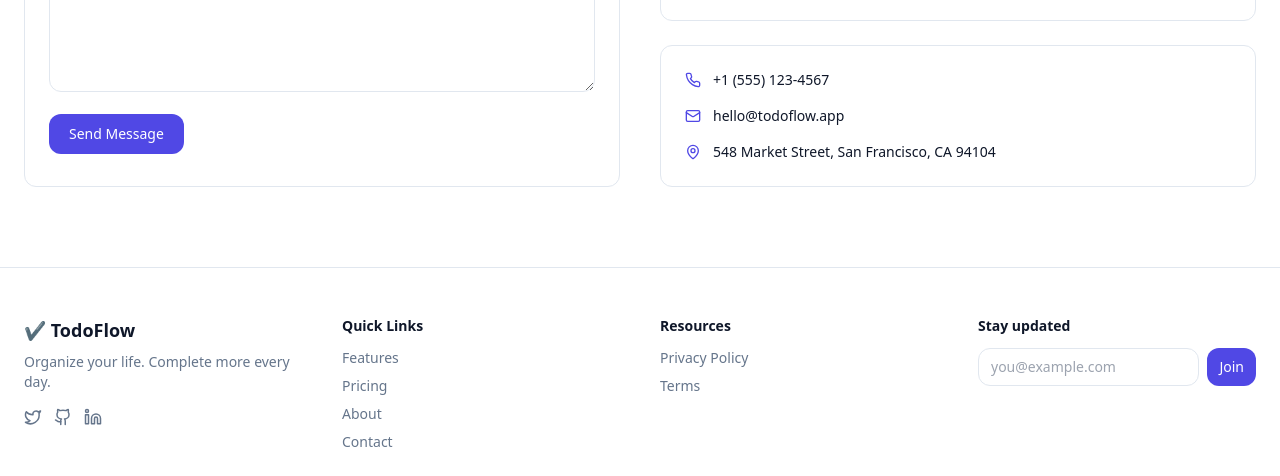
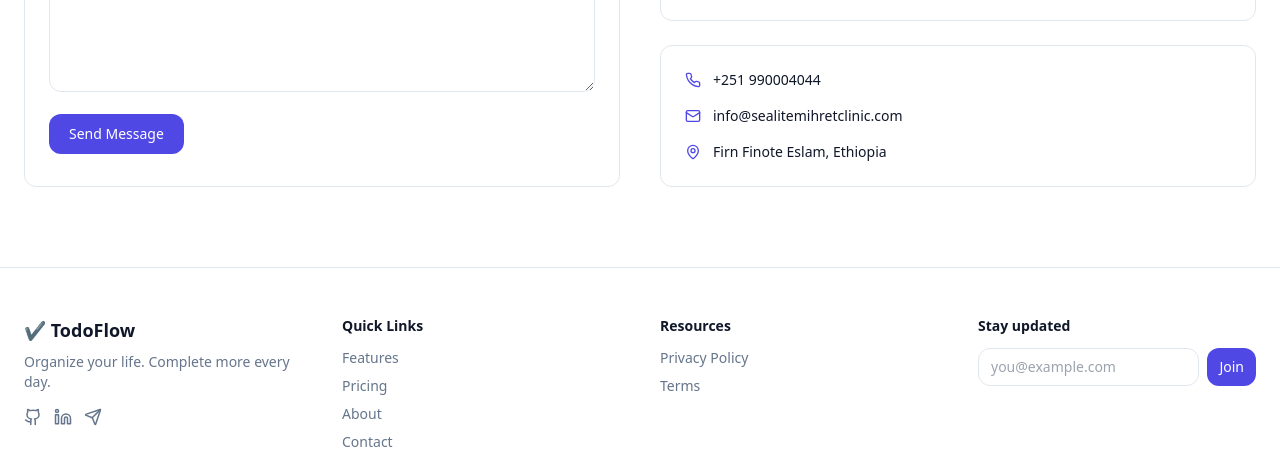
Before and after one commit to robelyinager12-web/professional_todo_list, a Next.js app in the folder todoflow/todoflow-frontend/: page / in a window 1280 px wide. Shown: the part 3794-4270 px from the top of the page. Built offline with nearby package versions, Linux system fonts and the light colour scheme; no server answers; grey boxes are pictures that could not be loaded.

Commit message:
update contact info and social links with real details

```diff
--- a/todoflow/todoflow-frontend/src/components/home/ContactForm.tsx
+++ b/todoflow/todoflow-frontend/src/components/home/ContactForm.tsx
@@ -79,25 +79,25 @@ export default function ContactForm() {
           <div className="space-y-6">
             <div className="overflow-hidden rounded-xl border border-border">
               <iframe
-                title="TodoFlow office location"
+                title="TodoFlow location"
                 className="h-64 w-full"
                 loading="lazy"
-                src="https://maps.google.com/maps?q=San%20Francisco&t=&z=13&ie=UTF8&iwloc=&output=embed"
+                src="https://maps.google.com/maps?q=Ethiopia&t=&z=6&ie=UTF8&iwloc=&output=embed"
               />
             </div>
 
             <div className="space-y-4 rounded-xl border border-border bg-card p-6">
               <div className="flex items-center gap-3 text-sm text-foreground">
                 <Phone size={16} className="text-primary" />
-                +1 (555) 123-4567
+                +251 990004044
               </div>
               <div className="flex items-center gap-3 text-sm text-foreground">
                 <Mail size={16} className="text-primary" />
-                hello@todoflow.app
+                info@sealitemihretclinic.com
               </div>
               <div className="flex items-start gap-3 text-sm text-foreground">
                 <MapPin size={16} className="mt-0.5 shrink-0 text-primary" />
-                548 Market Street, San Francisco, CA 94104
+                Firn Finote Eslam, Ethiopia
               </div>
             </div>
           </div>
--- a/todoflow/todoflow-frontend/src/components/layout/Footer.tsx
+++ b/todoflow/todoflow-frontend/src/components/layout/Footer.tsx
@@ -1,5 +1,5 @@
 import Link from "next/link";
-import { Twitter, Github, Linkedin } from "lucide-react";
+import { Github, Linkedin, Send } from "lucide-react";
 
 export default function Footer() {
   return (
@@ -11,9 +11,15 @@ export default function Footer() {
             Organize your life. Complete more every day.
           </p>
           <div className="mt-4 flex gap-3 text-muted-foreground">
-            <Twitter size={18} />
-            <Github size={18} />
-            <Linkedin size={18} />
+            <a href="https://github.com/robelyinager12-web/robelyinager12-web" target="_blank" rel="noopener noreferrer" aria-label="GitHub" className="hover:text-foreground">
+              <Github size={18} />
+            </a>
+            <a href="https://www.linkedin.com/in/robel-yinager-943b37419/" target="_blank" rel="noopener noreferrer" aria-label="LinkedIn" className="hover:text-foreground">
+              <Linkedin size={18} />
+            </a>
+            <a href="https://t.me/robaNew05" target="_blank" rel="noopener noreferrer" aria-label="Telegram" className="hover:text-foreground">
+              <Send size={18} />
+            </a>
           </div>
         </div>
 
```
